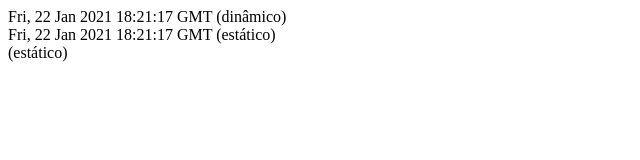
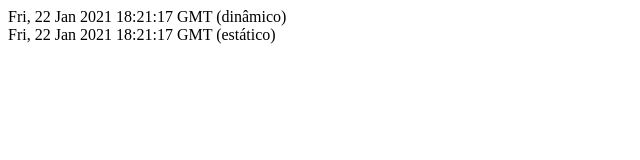
Before and after one commit to EwertonAzevedoDev/mynextproject, a Next.js app: page /tempo in a window 1280 px wide. Shown: the top 160 px of the page, without its empty margins (0-640 px from the left). Built offline with nearby package versions, Linux system fonts and the light colour scheme.

Commit message:
Rollback

```diff
--- a/pages/tempo.js
+++ b/pages/tempo.js
@@ -1,14 +1,11 @@
-import tempo from 'api/tempo';
-
 function Tempo(props){
     const dynamicDate = new Date();
     const dynamicDateString = dynamicDate.toGMTString();
-    const allChampionsResponse = tempo;
+
     return (
         <div>
             <div>{dynamicDateString} (dinâmico)</div>
             <div>{props.staticDateString} (estático)</div>
-            <div>{allChampionsResponse} (estático)</div>
         </div>
     )
 }
@@ -17,7 +14,6 @@ export function getStaticProps(){
     const staticDate = new Date();
     const staticDateString = staticDate.toGMTString();
 
-
     return {
         props: {
             staticDateString
@@ -25,4 +21,5 @@ export function getStaticProps(){
         revalidate: 1
     }
 }
+
 export default Tempo
```
